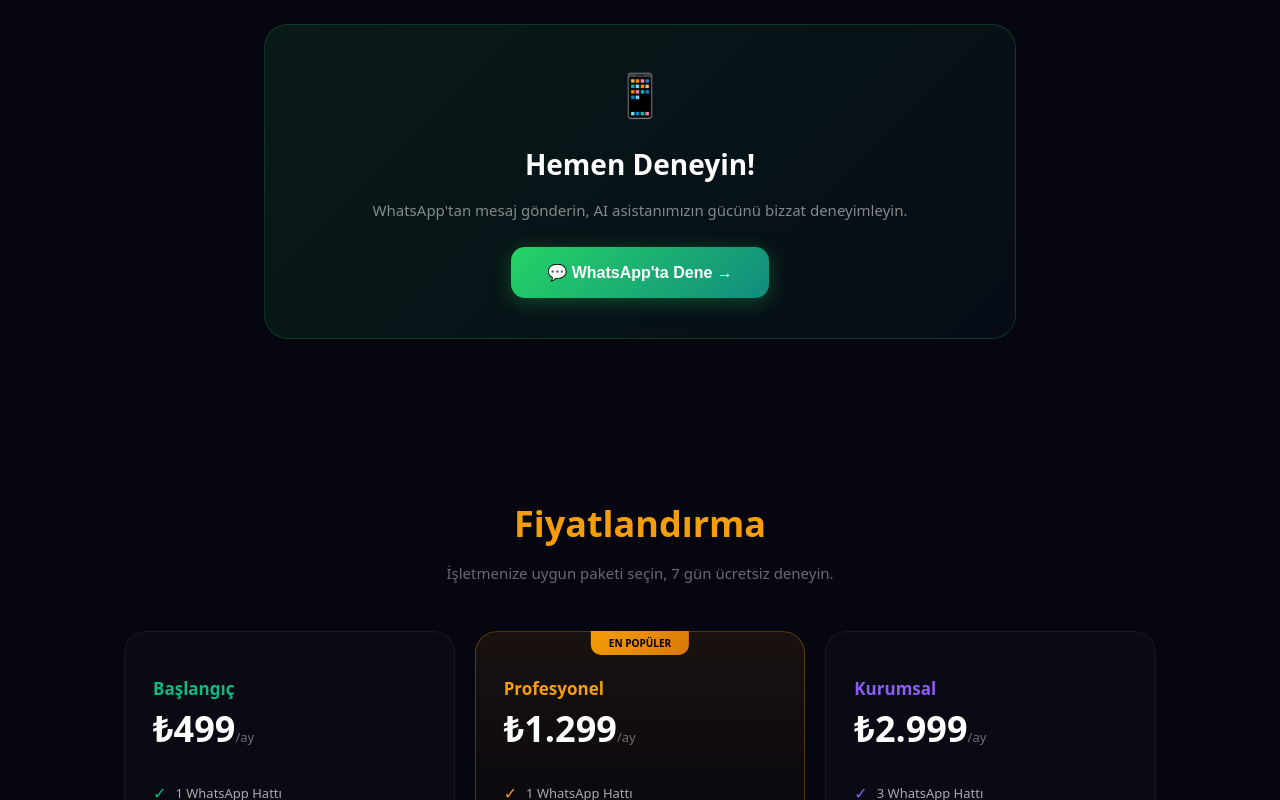
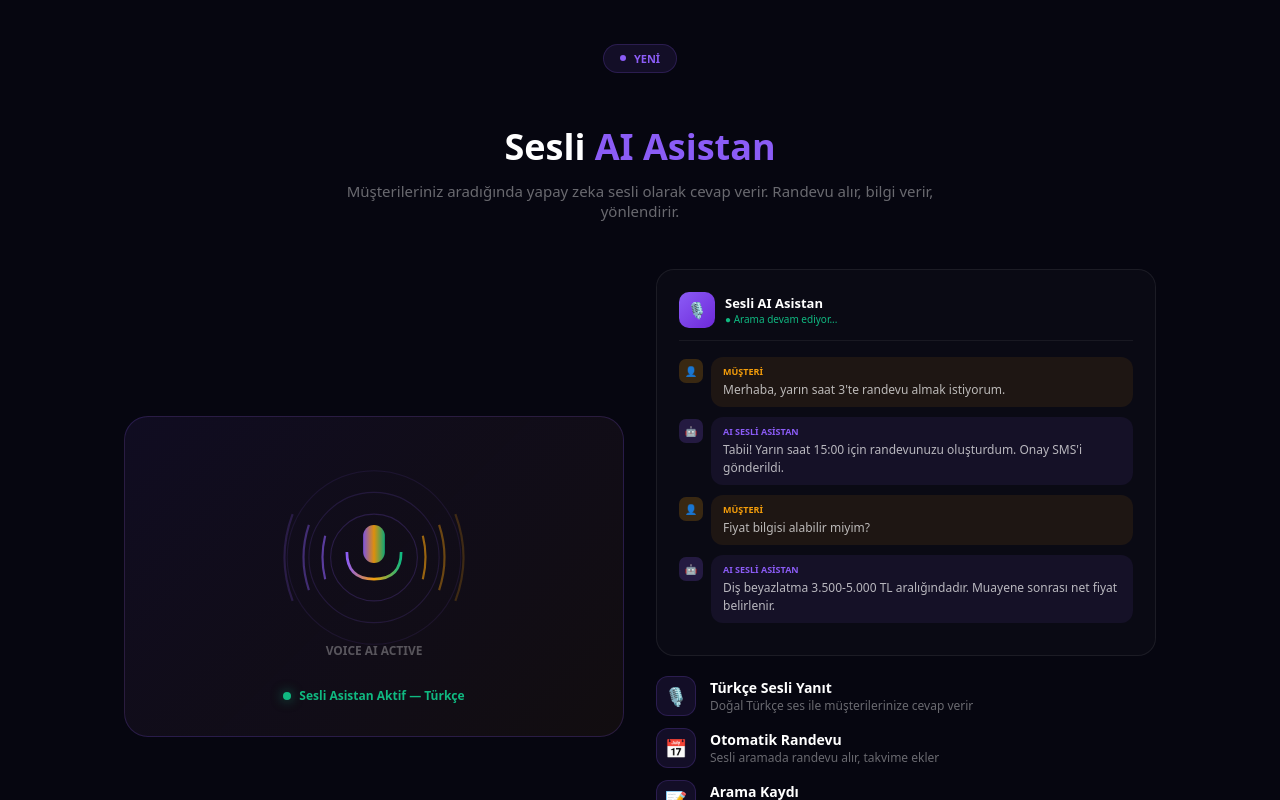
Before and after one commit to bagdatturhan-maker/bagdat, a Next.js app in the folder asistanai/: page / in a window 1280 px wide. Shown: the part 2480-3280 px from the top of the page. Built offline with nearby package versions, Linux system fonts and the light colour scheme.

Commit message:
Update page.js

```diff
--- a/asistanai/app/page.js
+++ b/asistanai/app/page.js
@@ -4,7 +4,7 @@ import { useState, useEffect, useRef } from "react";
 const PLANS = [
   { id: "starter", name: "Başlangıç", price: "₺499", period: "/ay", color: "#10B981", features: ["1 WhatsApp Hattı", "500 mesaj/ay", "AI Asistan 7/24", "Sektörel hazır şablon", "E-posta desteği"], popular: false },
   { id: "professional", name: "Profesyonel", price: "₺1.299", period: "/ay", color: "#F59E0B", features: ["1 WhatsApp Hattı", "2.000 mesaj/ay", "AI Asistan 7/24", "Özel prompt ayarlama", "Google Takvim", "CRM entegrasyonu", "Öncelikli destek"], popular: true },
-  { id: "enterprise", name: "Kurumsal", price: "₺2.999", period: "/ay", color: "#8B5CF6", features: ["3 WhatsApp Hattı", "Sınırsız mesaj", "Özel AI eğitimi", "Google Takvim + CRM", "API erişimi", "Dedicated yönetici", "SLA garantisi"], popular: false },
+  { id: "enterprise", name: "Kurumsal", price: "₺2.999", period: "/ay", color: "#8B5CF6", features: ["3 WhatsApp Hattı", "Sınırsız mesaj", "Sesli AI Asistan (200 dk/ay)", "Özel AI eğitimi", "Google Takvim + CRM", "API erişimi", "Dedicated yönetici", "SLA garantisi"], popular: false },
 ];
 
 const SECTORS = [
@@ -570,6 +570,125 @@ export default function Home() {
             </div>
           </section>
 
+
+          {/* VOICE AI */}
+          <section style={{ padding: "80px 24px", maxWidth: 1080, margin: "0 auto" }}>
+            <div style={{ textAlign: "center", marginBottom: 48 }}>
+              <div style={{ display: "inline-flex", alignItems: "center", gap: 8, background: "rgba(139,92,246,0.1)", border: "1px solid rgba(139,92,246,0.2)", borderRadius: 50, padding: "6px 16px", marginBottom: 20 }}>
+                <span style={{ width: 6, height: 6, borderRadius: 3, background: "#8B5CF6" }} />
+                <span style={{ fontSize: 11, color: "#8B5CF6", fontWeight: 600 }}>{"YENİ"}</span>
+              </div>
+              <h2 style={{ fontSize: 36, fontWeight: 700, marginBottom: 10 }}>{"Sesli "}<span style={{ color: "#8B5CF6" }}>{"AI Asistan"}</span></h2>
+              <p style={{ color: "rgba(255,255,255,0.4)", fontSize: 15, maxWidth: 600, margin: "0 auto" }}>{"Müşterileriniz aradığında yapay zeka sesli olarak cevap verir. Randevu alır, bilgi verir, yönlendirir."}</p>
+            </div>
+
+            <div className="grid-2" style={{ display: "grid", gridTemplateColumns: "repeat(2,1fr)", gap: 32, alignItems: "center" }}>
+              {/* Sol: Animasyonlu Voice AI Grafiği */}
+              <div style={{ background: "linear-gradient(135deg, rgba(139,92,246,0.08), rgba(245,158,11,0.05))", border: "1px solid rgba(139,92,246,0.2)", borderRadius: 24, padding: 32, position: "relative", overflow: "hidden" }}>
+                {/* Ses Dalgası SVG */}
+                <svg viewBox="0 0 400 200" style={{ width: "100%", height: "auto" }}>
+                  <defs>
+                    <linearGradient id="voiceGrad" x1="0%" y1="0%" x2="100%" y2="0%">
+                      <stop offset="0%" stopColor="#8B5CF6" />
+                      <stop offset="50%" stopColor="#F59E0B" />
+                      <stop offset="100%" stopColor="#10B981" />
+                    </linearGradient>
+                  </defs>
+                  {/* Arka plan daireler */}
+                  <circle cx="200" cy="100" r="80" fill="none" stroke="rgba(139,92,246,0.1)" strokeWidth="1" />
+                  <circle cx="200" cy="100" r="60" fill="none" stroke="rgba(139,92,246,0.15)" strokeWidth="1" />
+                  <circle cx="200" cy="100" r="40" fill="none" stroke="rgba(139,92,246,0.2)" strokeWidth="1" />
+                  {/* Mikrofon ikonu */}
+                  <rect x="190" y="70" width="20" height="35" rx="10" fill="url(#voiceGrad)" opacity="0.9" />
+                  <path d="M175 95 Q175 120 200 120 Q225 120 225 95" fill="none" stroke="url(#voiceGrad)" strokeWidth="2.5" />
+                  <line x1="200" y1="120" x2="200" y2="135" stroke="url(#voiceGrad)" strokeWidth="2.5" />
+                  <line x1="185" y1="135" x2="215" y2="135" stroke="url(#voiceGrad)" strokeWidth="2.5" strokeLinecap="round" />
+                  {/* Ses dalgaları - sol */}
+                  <path d="M155 80 Q150 100 155 120" fill="none" stroke="#8B5CF6" strokeWidth="2" opacity="0.6">
+                    <animate attributeName="opacity" values="0.2;0.8;0.2" dur="1.5s" repeatCount="indefinite" />
+                  </path>
+                  <path d="M140 70 Q130 100 140 130" fill="none" stroke="#8B5CF6" strokeWidth="2" opacity="0.4">
+                    <animate attributeName="opacity" values="0.1;0.6;0.1" dur="1.5s" begin="0.3s" repeatCount="indefinite" />
+                  </path>
+                  <path d="M125 60 Q110 100 125 140" fill="none" stroke="#8B5CF6" strokeWidth="2" opacity="0.2">
+                    <animate attributeName="opacity" values="0.05;0.4;0.05" dur="1.5s" begin="0.6s" repeatCount="indefinite" />
+                  </path>
+                  {/* Ses dalgaları - sağ */}
+                  <path d="M245 80 Q250 100 245 120" fill="none" stroke="#F59E0B" strokeWidth="2" opacity="0.6">
+                    <animate attributeName="opacity" values="0.2;0.8;0.2" dur="1.5s" repeatCount="indefinite" />
+                  </path>
+                  <path d="M260 70 Q270 100 260 130" fill="none" stroke="#F59E0B" strokeWidth="2" opacity="0.4">
+                    <animate attributeName="opacity" values="0.1;0.6;0.1" dur="1.5s" begin="0.3s" repeatCount="indefinite" />
+                  </path>
+                  <path d="M275 60 Q290 100 275 140" fill="none" stroke="#F59E0B" strokeWidth="2" opacity="0.2">
+                    <animate attributeName="opacity" values="0.05;0.4;0.05" dur="1.5s" begin="0.6s" repeatCount="indefinite" />
+                  </path>
+                  {/* Alt ses barları */}
+                  {[0,1,2,3,4,5,6,7,8,9,10,11,12,13,14].map((i) => (
+                    <rect key={i} x={120 + i * 12} y={160} width={6} rx={3} fill="url(#voiceGrad)" opacity="0.7">
+                      <animate attributeName="height" values={`${8 + Math.random()*15};${20 + Math.random()*20};${8 + Math.random()*15}`} dur={`${0.8 + Math.random()*0.8}s`} repeatCount="indefinite" />
+                      <animate attributeName="y" values={`${160 - (8 + Math.random()*15)/2};${160 - (20 + Math.random()*20)/2};${160 - (8 + Math.random()*15)/2}`} dur={`${0.8 + Math.random()*0.8}s`} repeatCount="indefinite" />
+                    </rect>
+                  ))}
+                  {/* AI yazısı */}
+                  <text x="200" y="190" textAnchor="middle" fill="rgba(255,255,255,0.3)" fontSize="11" fontWeight="600">{"VOICE AI ACTIVE"}</text>
+                </svg>
+                {/* Durum göstergesi */}
+                <div style={{ display: "flex", alignItems: "center", justifyContent: "center", gap: 8, marginTop: 16 }}>
+                  <div style={{ width: 8, height: 8, borderRadius: 4, background: "#10B981", boxShadow: "0 0 12px rgba(16,185,129,0.6)" }}>
+                  </div>
+                  <span style={{ fontSize: 12, color: "#10B981", fontWeight: 600 }}>{"Sesli Asistan Aktif — Türkçe"}</span>
+                </div>
+              </div>
+
+              {/* Sağ: Özellikler + Sohbet örneği */}
+              <div>
+                {/* Telefon sohbet örneği */}
+                <div style={{ background: "rgba(255,255,255,0.02)", border: "1px solid rgba(255,255,255,0.07)", borderRadius: 18, padding: 22, marginBottom: 20 }}>
+                  <div style={{ display: "flex", alignItems: "center", gap: 10, marginBottom: 16, paddingBottom: 12, borderBottom: "1px solid rgba(255,255,255,0.06)" }}>
+                    <div style={{ width: 36, height: 36, borderRadius: 10, background: "linear-gradient(135deg,#8B5CF6,#6D28D9)", display: "flex", alignItems: "center", justifyContent: "center", fontSize: 16 }}>{"🎙️"}</div>
+                    <div>
+                      <div style={{ fontWeight: 600, fontSize: 13 }}>{"Sesli AI Asistan"}</div>
+                      <div style={{ fontSize: 10, color: "#10B981" }}>{"● Arama devam ediyor..."}</div>
+                    </div>
+                  </div>
+                  {[
+                    { who: "customer", text: "Merhaba, yarın saat 3'te randevu almak istiyorum." },
+                    { who: "ai", text: "Tabii! Yarın saat 15:00 için randevunuzu oluşturdum. Onay SMS'i gönderildi." },
+                    { who: "customer", text: "Fiyat bilgisi alabilir miyim?" },
+                    { who: "ai", text: "Diş beyazlatma 3.500-5.000 TL aralığındadır. Muayene sonrası net fiyat belirlenir." },
+                  ].map((m, i) => (
+                    <div key={i} style={{ display: "flex", alignItems: "flex-start", gap: 8, marginBottom: 10 }}>
+                      <div style={{ width: 24, height: 24, borderRadius: 7, background: m.who === "ai" ? "rgba(139,92,246,0.2)" : "rgba(245,158,11,0.2)", display: "flex", alignItems: "center", justifyContent: "center", fontSize: 10, flexShrink: 0, marginTop: 2 }}>
+                        {m.who === "ai" ? "🤖" : "👤"}
+                      </div>
+                      <div style={{ background: m.who === "ai" ? "rgba(139,92,246,0.08)" : "rgba(245,158,11,0.08)", borderRadius: 12, padding: "8px 12px", flex: 1 }}>
+                        <div style={{ fontSize: 9, color: m.who === "ai" ? "#8B5CF6" : "#F59E0B", fontWeight: 600, marginBottom: 3 }}>{m.who === "ai" ? "AI SESLİ ASİSTAN" : "MÜŞTERİ"}</div>
+                        <div style={{ fontSize: 12, color: "rgba(255,255,255,0.7)", lineHeight: 1.5 }}>{m.text}</div>
+                      </div>
+                    </div>
+                  ))}
+                </div>
+
+                {/* Özellik listesi */}
+                {[
+                  { icon: "🎙️", title: "Türkçe Sesli Yanıt", desc: "Doğal Türkçe ses ile müşterilerinize cevap verir" },
+                  { icon: "📅", title: "Otomatik Randevu", desc: "Sesli aramada randevu alır, takvime ekler" },
+                  { icon: "📝", title: "Arama Kaydı", desc: "Her arama metne dönüştürülür ve kaydedilir" },
+                  { icon: "⚡", title: "Anında Bildirim", desc: "Her arama sonrası size bildirim gelir" },
+                ].map(f => (
+                  <div key={f.title} style={{ display: "flex", alignItems: "center", gap: 14, marginBottom: 12 }}>
+                    <div style={{ width: 40, height: 40, borderRadius: 12, background: "rgba(139,92,246,0.1)", border: "1px solid rgba(139,92,246,0.2)", display: "flex", alignItems: "center", justifyContent: "center", fontSize: 18, flexShrink: 0 }}>{f.icon}</div>
+                    <div>
+                      <div style={{ fontSize: 14, fontWeight: 600, color: "#fff" }}>{f.title}</div>
+                      <div style={{ fontSize: 12, color: "rgba(255,255,255,0.4)" }}>{f.desc}</div>
+                    </div>
+                  </div>
+                ))}
+              </div>
+            </div>
+          </section>
+
           {/* CANLI DEMO CTA */}
           <section style={{ padding: "60px 24px", maxWidth: 800, margin: "0 auto" }}>
             <div style={{ background: "linear-gradient(135deg,rgba(37,211,102,0.1),rgba(18,140,126,0.05))", border: "1px solid rgba(37,211,102,0.2)", borderRadius: 24, padding: "40px 32px", textAlign: "center" }}>
```
